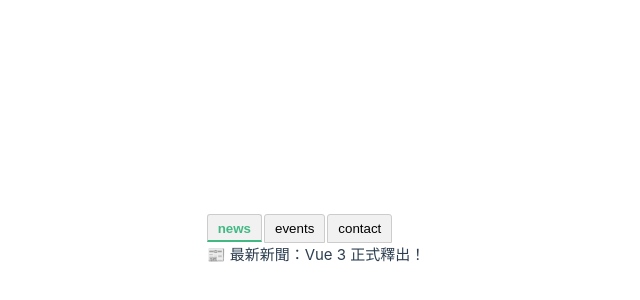
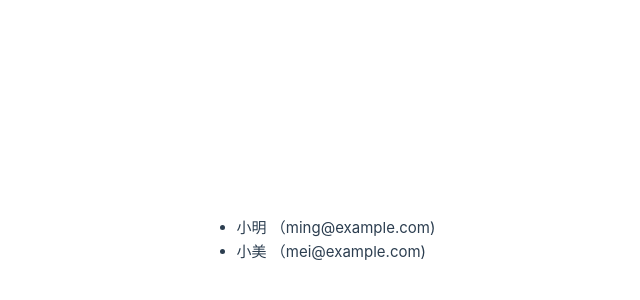
Before and after one commit to Chun5102/testproject, a Vue app: page / in a window 1280 px wide. Shown: the part 160-460 px from the top of the page, without its empty margins (324-964 px from the left). Built offline with nearby package versions, Linux system fonts and the light colour scheme.

Commit message:
UserData.vue UserList.vue

```diff
--- a/src/App.vue
+++ b/src/App.vue
@@ -39,6 +39,7 @@ import FancyButton from './components/slot/FancyButton.vue'
 import BaseLayout from './components/slot/BaseLayout.vue'
 import TabBar from './components/slot/TabBar.vue'
 import TabBarP from './components/slot/TabBarp.vue'
+import UserData from './components/slot/UserData.vue'
 
 import { ref } from 'vue'
 
@@ -128,7 +129,8 @@ function onDelete() {
       <template #footer><p>Here's some contact info</p></template>
     </BaseLayout> -->
     <!-- <TabBar /> -->
-    <TabBarP />
+    <!-- <TabBarP /> -->
+    <UserData />
   </main>
 </template>
 
--- /dev/null
+++ b/src/components/slot/UserData.vue
@@ -0,0 +1,15 @@
+<script setup>
+import UserList from './UserList.vue'
+</script>
+
+<template>
+  <UserList>
+    <!-- ✅ 接收子元件傳來的 user 變數 -->
+    <template #default="{ u1 }">
+      <strong>{{ u1.name }}</strong>
+      （{{ u1.email }})
+    </template>
+  </UserList>
+</template>
+
+<style scoped></style>
--- /dev/null
+++ b/src/components/slot/UserList.vue
@@ -0,0 +1,20 @@
+<script setup>
+const users = [
+  { id: 1, name: '小明', email: 'ming@example.com' },
+  { id: 2, name: '小美', email: 'mei@example.com' },
+]
+</script>
+
+<template>
+  <ul>
+    <li v-for="user in users" :key="user.id">
+      <!-- scoped slot: 傳出 user 給父層 -->
+      <slot :u1="user">
+        <!-- fallback：若父層沒傳插槽 -->
+        {{ user.name }}
+      </slot>
+    </li>
+  </ul>
+</template>
+
+<style scoped></style>
```
